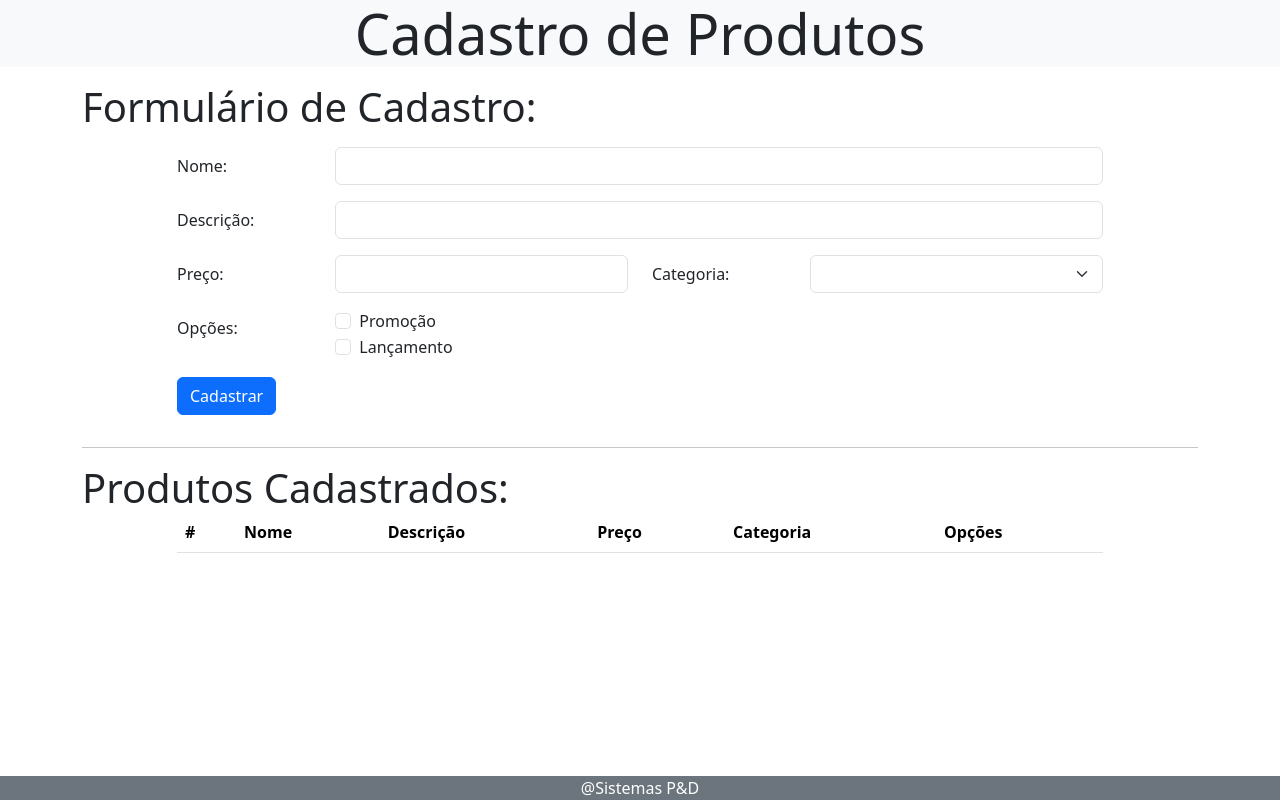
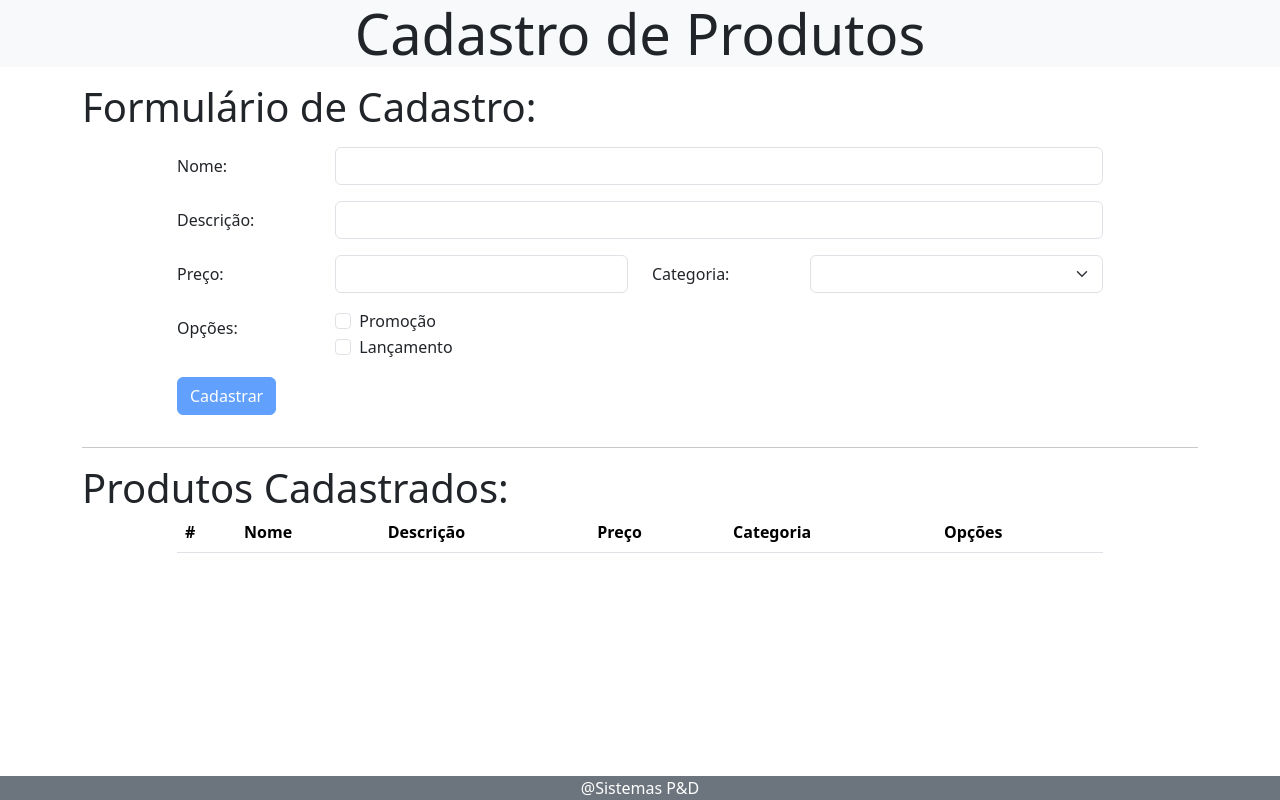
Before and after one commit to erossecundus/bcDevJr_m3c3-CadProdutos2-Angular, an Angular app: page / in a window 1280 px wide. Built offline with nearby package versions, Linux system fonts and the light colour scheme.

Commit message:
Diretiva *ngIf e validação do formulário

```diff
--- a/src/app/components/product/product.component.html
+++ b/src/app/components/product/product.component.html
@@ -1,9 +1,9 @@
-<div class="mt-3">
+<div *ngIf="product" class="mt-3">
   <div class="display-6">{{title}}</div>
 
   <div class="row">
     <div class="col-md-10 offset-md-1">
-      <form  #formBook="ngForm" id="formProduct">
+      <form  #formProduct="ngForm" id="formProduct">
         <div class="row mb-3 mt-3">
           <label for="inputName" class="col-sm-2 col-form-label">Nome:</label>
           <div class="col-sm-10">
@@ -60,7 +60,7 @@
         </div>
         <div class="row mb-3 mt-3">
           <div class="col-sm-4">
-            <button type="submit" class="btn btn-primary" (click)="save()">Cadastrar</button>
+            <button type="submit" class="btn btn-primary" (click)="save()" [disabled]="formProduct.invalid">Cadastrar</button>
           </div>
         </div>
 
--- a/src/app/components/product/product.component.ts
+++ b/src/app/components/product/product.component.ts
@@ -9,14 +9,12 @@ import { Product } from '../../interfaces/Product';
 })
 export class ProductComponent {
   title = 'Formulário de Cadastro:';
-  product : Product = {
-    newProduct: false,
-    promotion: false
-  } as Product;
-
 
   @Input()
   categories : Category[] = [];
+
+  @Input()
+  product ?: Product;
 
   save() {
     console.log(this.product)
--- a/src/app/components/products/products.component.html
+++ b/src/app/components/products/products.component.html
@@ -1,5 +1,5 @@
 <div class="container mt-3">
-  <app-product [categories]="categories"></app-product>
+  <app-product [categories]="categories" [product]="product"></app-product>
 
   <hr>
 
--- a/src/app/components/products/products.component.ts
+++ b/src/app/components/products/products.component.ts
@@ -1,5 +1,6 @@
 import { Component } from '@angular/core';
 import { Category } from '../../interfaces/Category';
+import { Product } from '../../interfaces/Product';
 
 @Component({
   selector: 'app-products',
@@ -16,6 +17,7 @@ export class ProductsComponent {
     {id:4, name:"Premium"}
   ]
 
+  product : Product = {} as Product;
 
 
   constructor() {}
```
